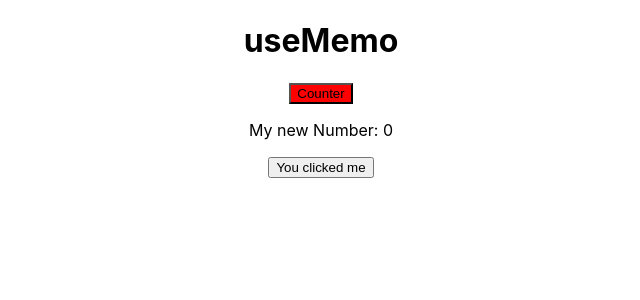
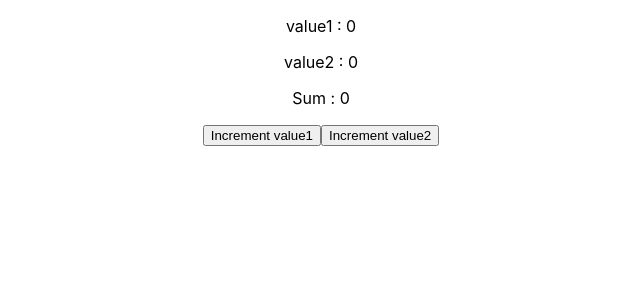
Before and after one commit to RushikeshTekale66/React-Important-Concept, a React (Create React App) app: page / in a window 1280 px wide. Shown: the top 300 px of the page, without its empty margins (319-959 px from the left). Built offline with nearby package versions, Linux system fonts and the light colour scheme.

Commit message:
useMemo() 2

```diff
--- a/src/Component/Home.js
+++ b/src/Component/Home.js
@@ -2,38 +2,25 @@ import React from 'react'
 import { useState, useMemo } from 'react'
 
 const Home = () => {
-    const [myNum, setMyNum] = useState(0);
-    const [show, setShow] = useState(true);
-
-    const getValue=()=>{
-        return setMyNum(myNum+1);
-    }
-
-    const countNumber = (num)=>{
-        console.log("Count number", num);
-        for(let i=0; i<10000; i++){}
-            return num;
-    }
+    const [value1, setValue1] = useState(0);
+    const [value2, setValue2] = useState(0);
 
     // countNumber will run only when we chenge the myNum
     // This will increase the performance of the site
     // It always return the memorized value
-    const checkData = useMemo(()=>{
-        return countNumber(myNum);
-    }, [myNum]);
+    const sum = useMemo(()=>{
+        return value1+value2;
+    }, [value1, value2]);
 
     // const checkData = countNumber(myNum);
 
   return (
     <div>
-        <h1>useMemo</h1>
-        <button onClick={getValue} style={{backgroundColor:"red"}}>
-            Counter
-        </button>
-        <p>My new Number: {checkData}</p>
-        <button onClick={()=>setShow(!show)}>
-            {show?"You clicked me":"Click me plz"}
-        </button>
+        <p>value1 :  {value1}</p>
+        <p>value2 :  {value2}</p>
+        <p>Sum : {sum}</p>
+        <button onClick={()=>setValue1(value1+1)}>Increment value1</button>
+        <button onClick={()=>setValue2(value2+1)}>Increment value2</button>
     </div>
   )
 }
```
